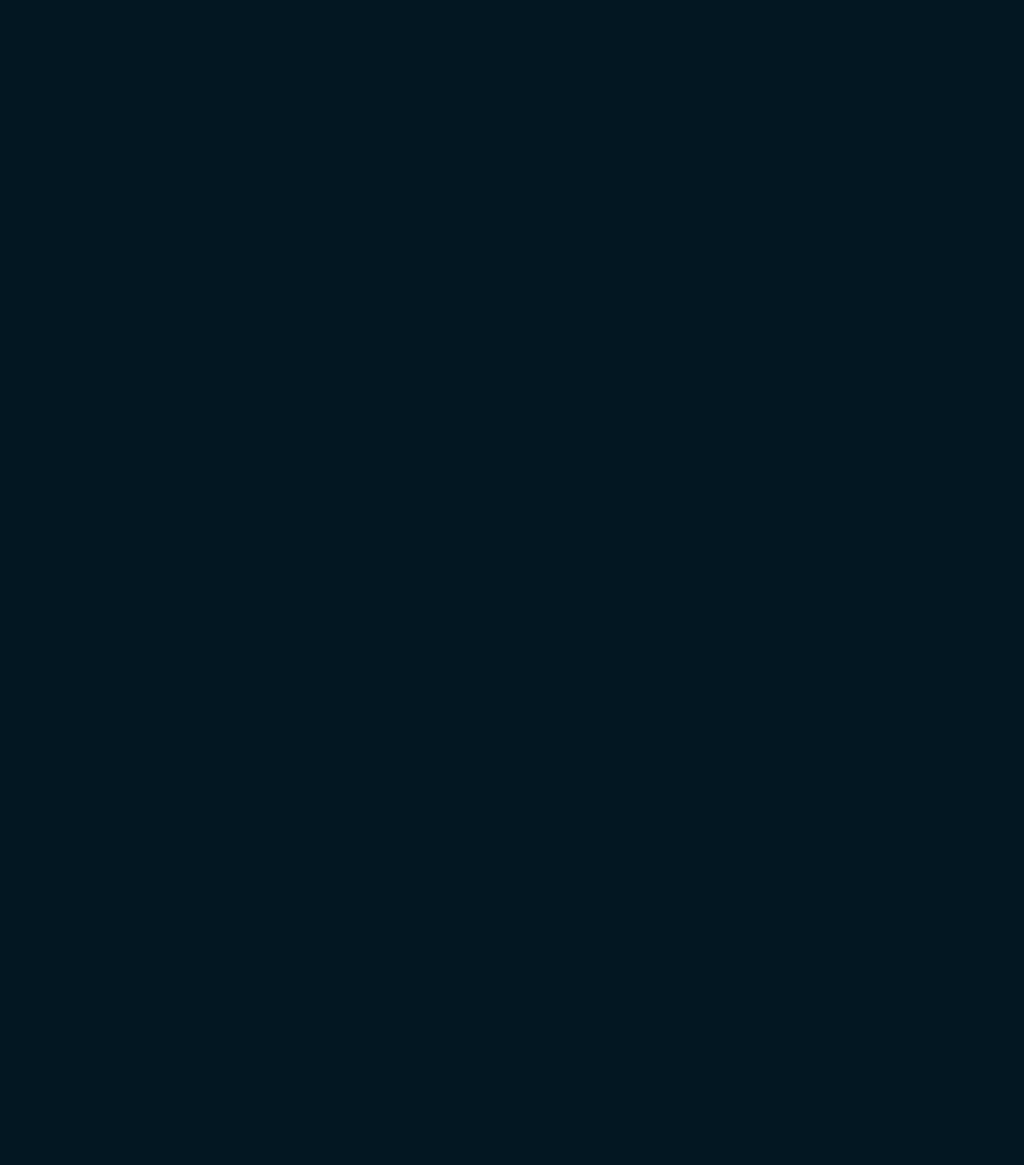
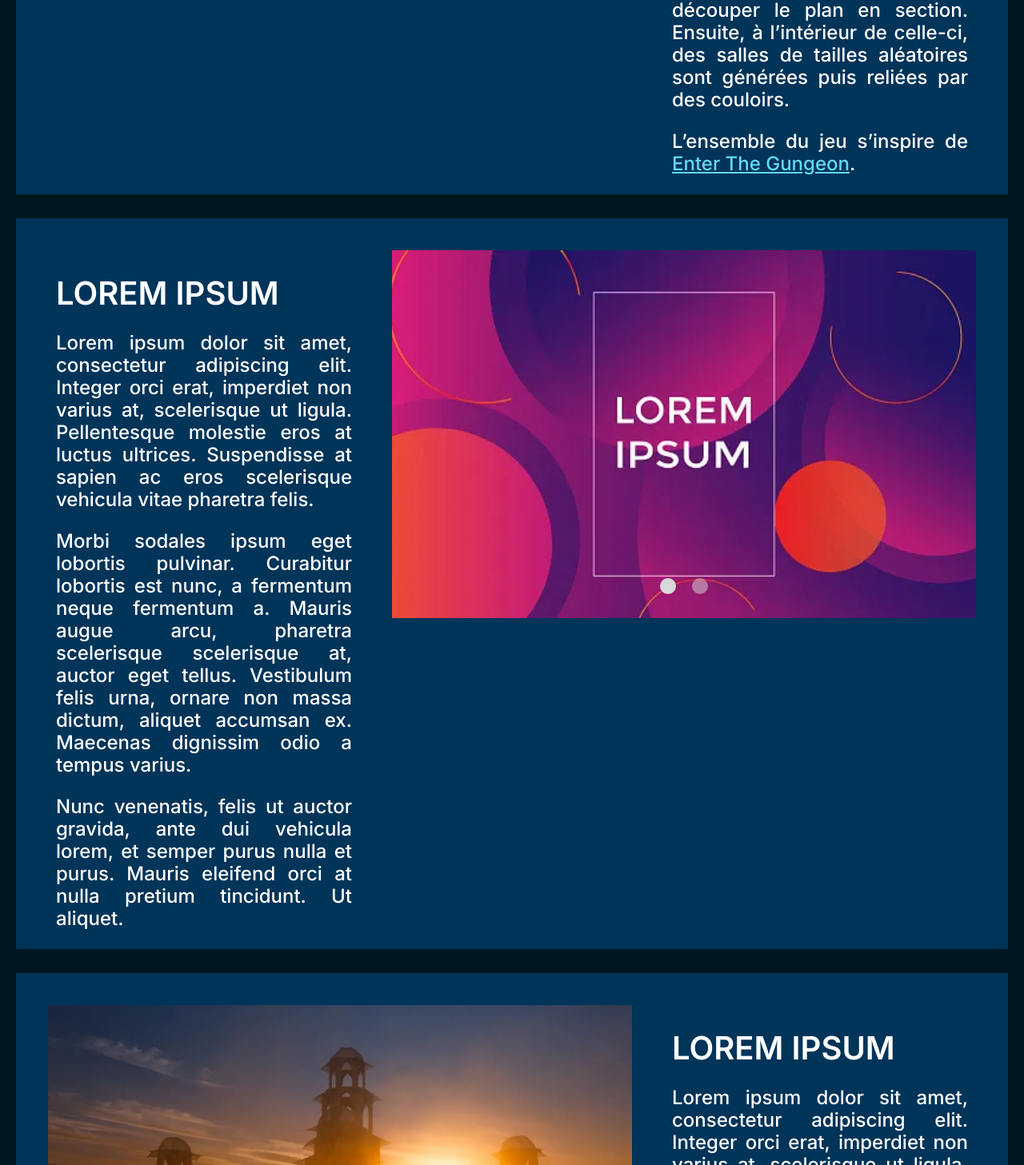
Before and after one commit to Nyde2283/CVWeb, a React (Create React App) app: page / in a window 1280 px wide. Shown: the part 1343-2800 px from the top of the page at 80% size. Before the commit the page ends 800 px from the top, so only its background shows below. Built offline with nearby package versions, Linux system fonts and the light colour scheme.

Commit message:
Add TextMedia

```diff
--- a/public/index.html
+++ b/public/index.html
@@ -5,8 +5,10 @@
 		<link rel="icon" href="%PUBLIC_URL%/favicon.ico" />
 		<link rel="preconnect" href="https://fonts.googleapis.com" />
 		<link rel="preconnect" href="https://fonts.gstatic.com" crossorigin />
+		<link rel="preconnect" href="https://fonts.googleapis.com" />
+		<link rel="preconnect" href="https://fonts.gstatic.com" crossorigin />
 		<link
-			href="https://fonts.googleapis.com/css2?family=Inter&display=swap"
+			href="https://fonts.googleapis.com/css2?family=Inter:wght@400;500;600&display=swap"
 			rel="stylesheet"
 		/>
 		<meta name="viewport" content="width=device-width, initial-scale=1" />
--- a/src/app/App.tsx
+++ b/src/app/App.tsx
@@ -1,11 +1,29 @@
 import React from 'react';
 import Header from './components/Header';
+import TexteMedia from './components/TexteMedia/TexteMedia';
+import { legendeContent } from '../assets/legendeContent';
+import { carrouselImgC1, carrouselImgC2, carrouselImgC3 } from './importator';
 import './App.css';
 
 function App() {
 	return (
 		<div className="app">
 			<Header />
+			<TexteMedia
+				carrouselImages={carrouselImgC1}
+				legendcontent={legendeContent[0]}
+				rightDirection={true}
+			/>
+			<TexteMedia
+				carrouselImages={carrouselImgC2}
+				legendcontent={legendeContent[1]}
+				rightDirection={false}
+			/>
+			<TexteMedia
+				carrouselImages={carrouselImgC3}
+				legendcontent={legendeContent[1]}
+				rightDirection={true}
+			/>
 		</div>
 	);
 }
--- a/src/app/components/TexteMedia/Carrousel/Carrousel.css
+++ b/src/app/components/TexteMedia/Carrousel/Carrousel.css
@@ -2,10 +2,19 @@
 	display: flex;
 	flex-direction: column;
 	align-items: center;
+	margin: 40px;
+}
+
+.reverttextemedia .carrousel {
+	margin-left: 0;
+}
+.textemedia .carrousel {
+	margin-right: 0;
 }
 
 .carrouselimg {
 	width: 730px;
 	height: 460px;
 	object-fit: cover;
+	background-color: black;
 }
--- a/src/app/components/TexteMedia/Legende/Legende.css
+++ b/src/app/components/TexteMedia/Legende/Legende.css
@@ -1,3 +1,9 @@
+.legende {
+	margin-left: 50px;
+	margin-right: 50px;
+	margin-top: 70px;
+}
+
 .legendtitle {
 	text-transform: uppercase;
 	color: white;
@@ -12,5 +18,4 @@
 	line-height: 28px;
 	text-align: justify;
 	color: white;
-	width: 967px;
 }
--- a/src/app/components/TexteMedia/Legende/Legende.tsx
+++ b/src/app/components/TexteMedia/Legende/Legende.tsx
@@ -9,7 +9,7 @@
 	const title = content[0];
 	const description = content[1];
 	return (
-		<div className="Legende">
+		<div className="legende">
 			{title}
 			{description}
 		</div>
--- /dev/null
+++ b/src/app/components/TexteMedia/TexteMedia.css
@@ -0,0 +1,21 @@
+.textemedia,
+.reverttextemedia {
+	background-color: #003459;
+	display: flex;
+	margin-left: 20px;
+	margin-right: 20px;
+	margin-bottom: 30px;
+}
+
+.textemedia {
+	flex-direction: row;
+}
+
+.reverttextemedia {
+	flex-direction: row-reverse;
+}
+
+.textemedia:last-child,
+.reverttextemedia:last-child {
+	margin-bottom: 0;
+}
--- /dev/null
+++ b/src/app/components/TexteMedia/TexteMedia.tsx
@@ -0,0 +1,26 @@
+import React from 'react';
+import Carrousel from './Carrousel/Carrousel';
+import Legende from './Legende/Legende';
+import './TexteMedia.css';
+
+interface TexteMediaProps {
+	carrouselImages: string[];
+	legendcontent: JSX.Element[];
+	rightDirection: boolean;
+}
+
+function TexteMedia({
+	carrouselImages,
+	legendcontent,
+	rightDirection,
+}: TexteMediaProps) {
+	const className = rightDirection ? 'textemedia' : 'reverttextemedia';
+	return (
+		<div className={className}>
+			<Carrousel images={carrouselImages} />
+			<Legende content={legendcontent} />
+		</div>
+	);
+}
+
+export default TexteMedia;
```
